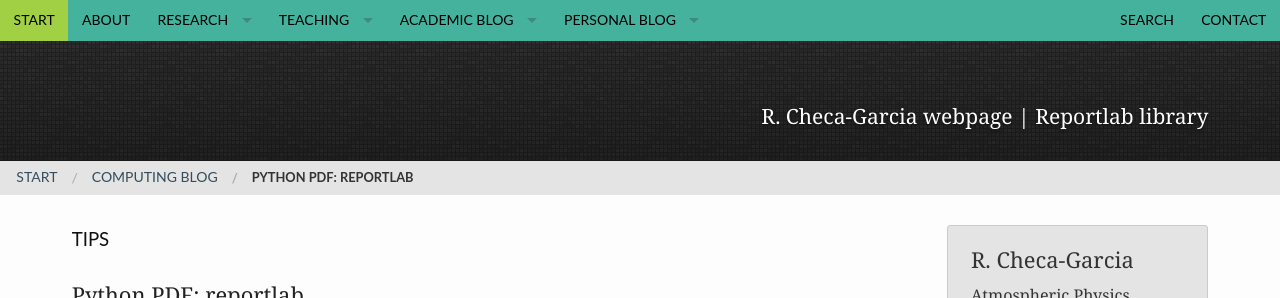
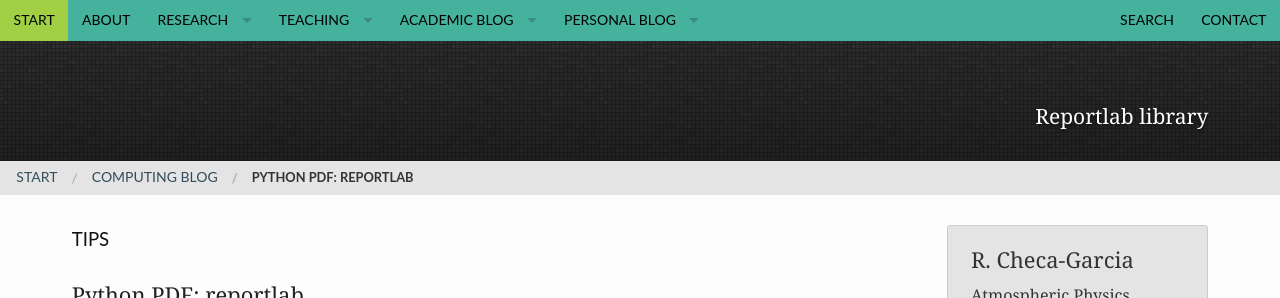
Before and after one commit to RCHG/rchg.github.io, a Jekyll site: the page built from _posts/2015-05-05-reportlab-pdf.md, in a window 1280 px wide. Shown: the top 298 px of the page. Built offline with Jekyll 4.4.1, drawn with Linux system fonts in a browser that asks for light colours.

Commit message:
Update 2015-05-05-reportlab-pdf.md

```diff
--- a/_posts/2015-05-05-reportlab-pdf.md
+++ b/_posts/2015-05-05-reportlab-pdf.md
@@ -9,7 +9,7 @@ tags: [Scientific-computing, Visualization, Python]
 categories:
     - computing-blog
 header:
-    title: R. Checa-Garcia webpage |  Reportlab library
+    title: Reportlab library
     pattern: pattern_jquery-dark-grey-tile.png
 author: ramiro_chg
 ---
```
